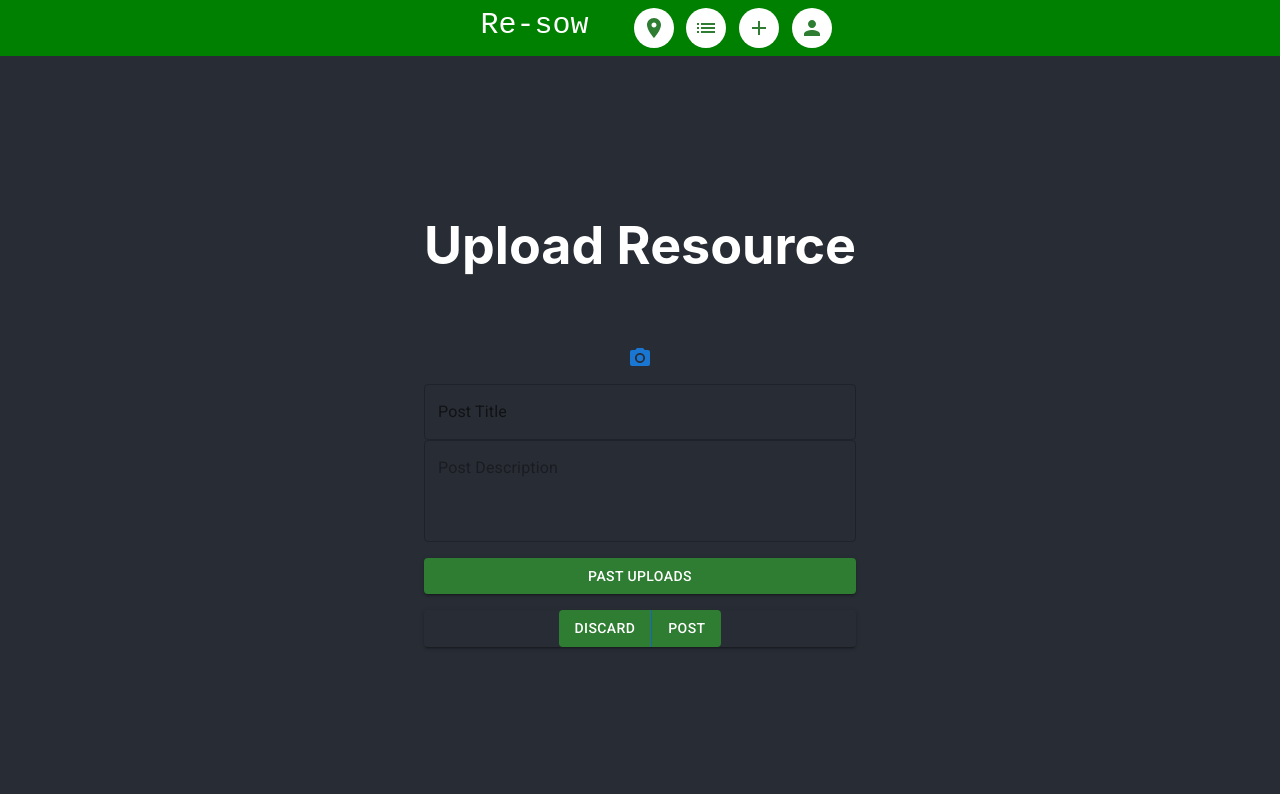
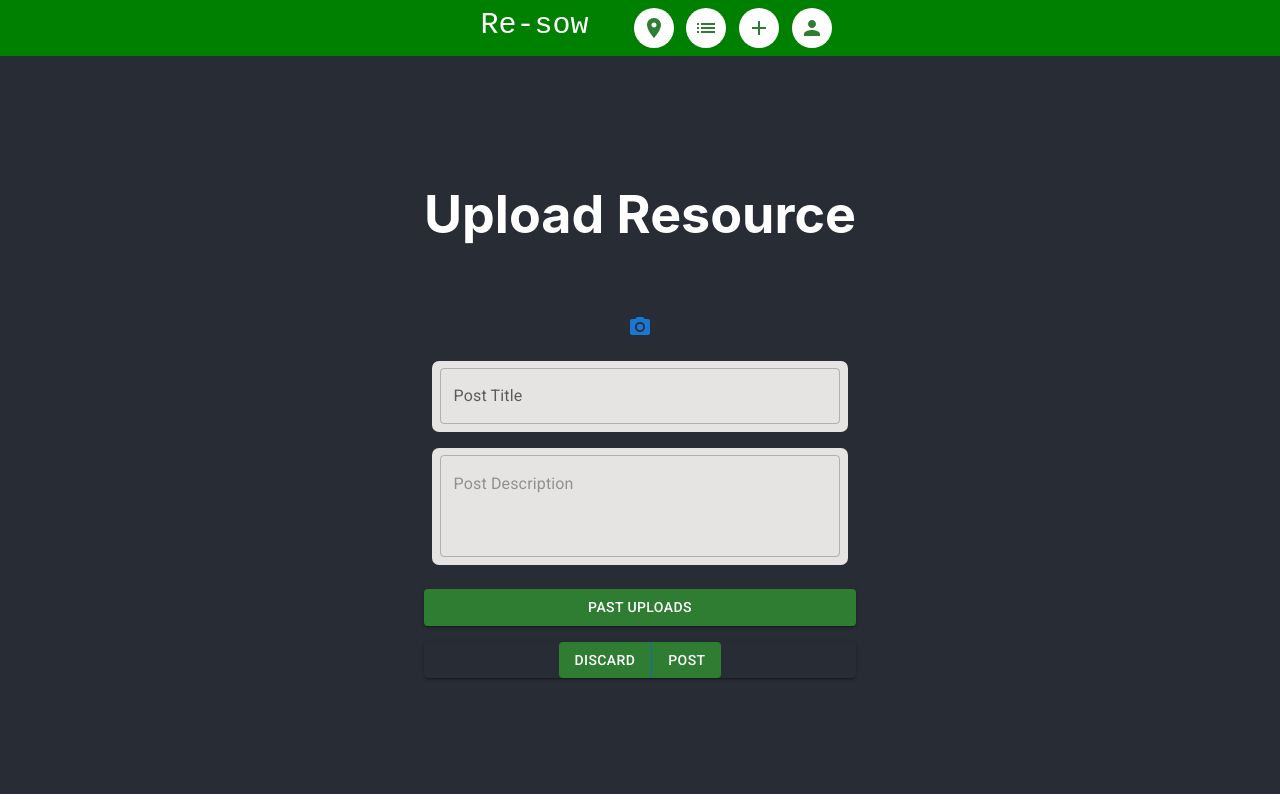
Before and after one commit to sachiniyer/resow, a React (Create React App) app in the folder front-end/: page /UploadItem in a window 1280 px wide. Built offline with nearby package versions, Linux system fonts and the light colour scheme.

Commit message:
Placed the textfield into coloured boxes

```diff
--- a/front-end/src/pages/UploadItem.js
+++ b/front-end/src/pages/UploadItem.js
@@ -78,7 +78,11 @@ function UploadItem() {
         </label>
         </IconButton>
 
-        <TextField fullWidth label="Post Title" id="title" />
+
+        <Box sx={{ borderRadius: '7px', m: 1, p: 0.95, color: 'grey.800', bgcolor: '#e5e4e2' }}>
+          <TextField fullWidth label="Post Title" id="title" />
+        </Box>
+        <Box sx={{ borderRadius: '7px', m: 1, p: 0.95, color: 'grey.800', bgcolor: '#e5e4e2' }}>
         <TextField
           fullWidth
           placeholder="Post Description"
@@ -87,6 +91,8 @@ function UploadItem() {
           maxRows={5}
           id='description'
         />
+        </Box>
+
 
         <Button sx={{ marginTop: 2 }} color="success" href="/PastUpload" variant="contained">Past Uploads</Button>
 
@@ -94,6 +100,10 @@ function UploadItem() {
           <Button href='/' color="success">Discard</Button>
           <Button onClick={postItem} color="success">Post</Button>
         </ButtonGroup>
+
+
+
+
       </Box>
 
 
```
